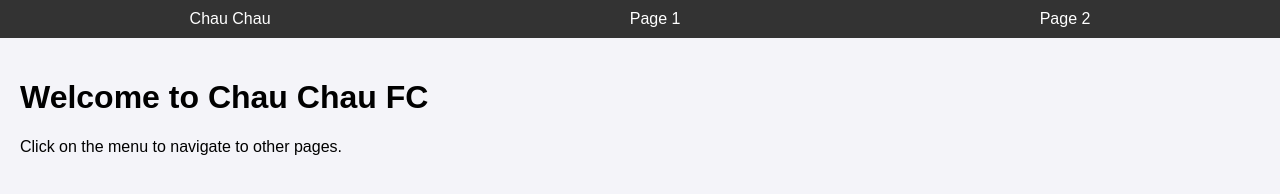
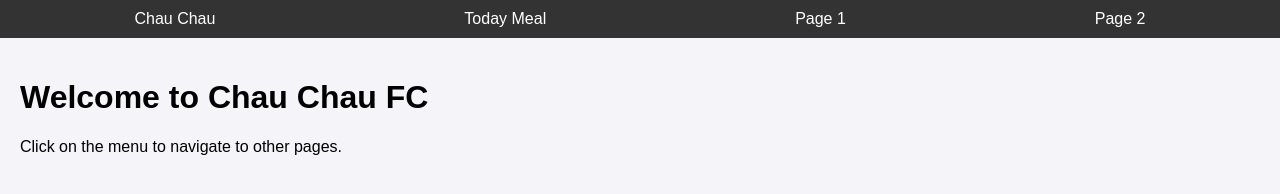
Before and after one commit to hoangquandinh2109/chauchau, a website: page public/index.html in a window 1280 px wide. Drawn offline with Linux system fonts and the light colour scheme.

Commit message:
Update index.html

```diff
--- a/public/index.html
+++ b/public/index.html
@@ -11,6 +11,7 @@
     <nav>
       <ul>
         <li><a href="#" onclick="navigateTo('home')">Chau Chau</a></li>
+        <li><a href="#" onclick="navigateTo('meal')">Today Meal</a></li>
         <li><a href="#" onclick="navigateTo('page1')">Page 1</a></li>
         <li><a href="#" onclick="navigateTo('page2')">Page 2</a></li>
       </ul>
```
